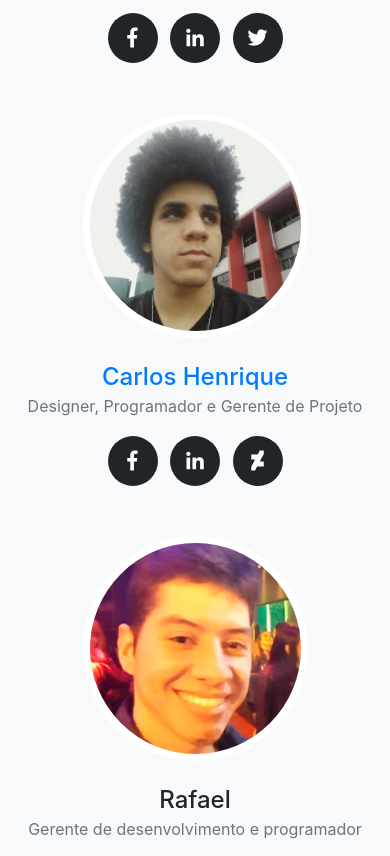
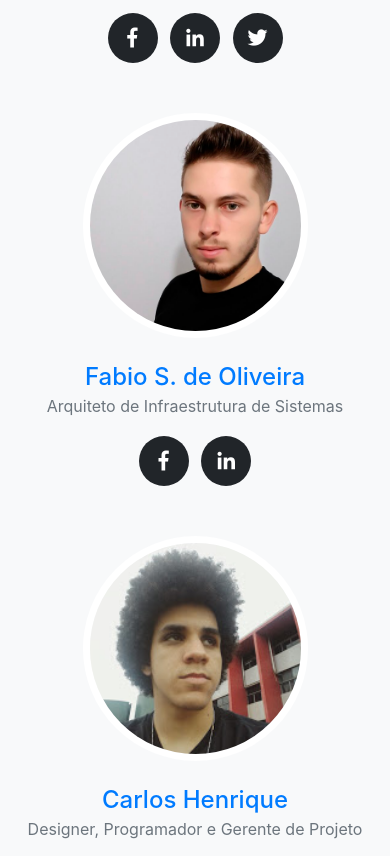
Before and after one commit to QuartelGeneralQG/quartelgeneralqg.github.io, a website with bundled scripts: page index.html in a window 390 px wide. Shown: the part 7499-8355 px from the top of the page. Built offline with nearby package versions, Linux system fonts and the light colour scheme; files whose address does not match are found by name.

Commit message:
Update 7:
- Added "Fabio" at team

```diff
--- a/index.html
+++ b/index.html
@@ -495,6 +495,27 @@
             </div>
           </div>
 
+          <!-- Carlos Henrique -->
+          <div class="col-sm-4">
+            <div class="team-member">
+              <img class="mx-auto rounded-circle" src="img\team\Fabio.png" alt="">
+              <h4><a href="https://srcarlosh.github.io/">Fabio S. de Oliveira</a></h4>
+              <p class="text-muted">Arquiteto de Infraestrutura de Sistemas</p>
+              <ul class="list-inline social-buttons">
+                <li class="list-inline-item">
+                  <a href="https://www.facebook.com/fabio3066" target="_blank" >
+                    <i class="fab fa-facebook-f"></i>
+                  </a>
+                </li>
+                <li class="list-inline-item">
+                  <a href="https://www.linkedin.com/in/fboliveira38/" target="_blank" >
+                    <i class="fab fa-linkedin-in"></i>
+                  </a>
+                </li>
+              </ul>
+            </div>
+          </div>
+
 
           <!-- Carlos Henrique -->
           <div class="col-sm-4">
```
Also changed, not shown: img/team/Fabio.png (added).
